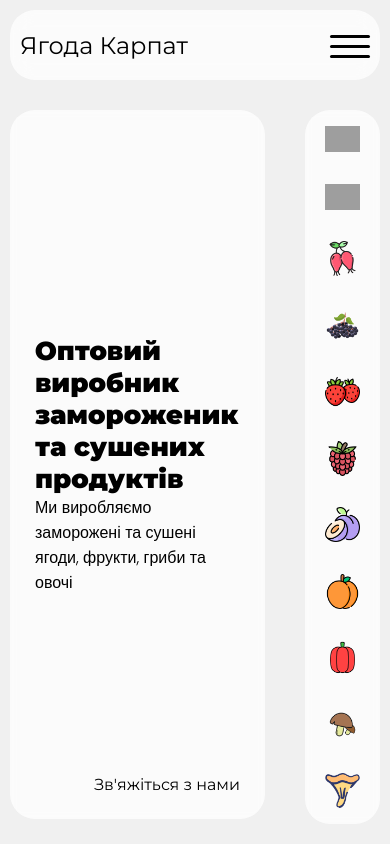
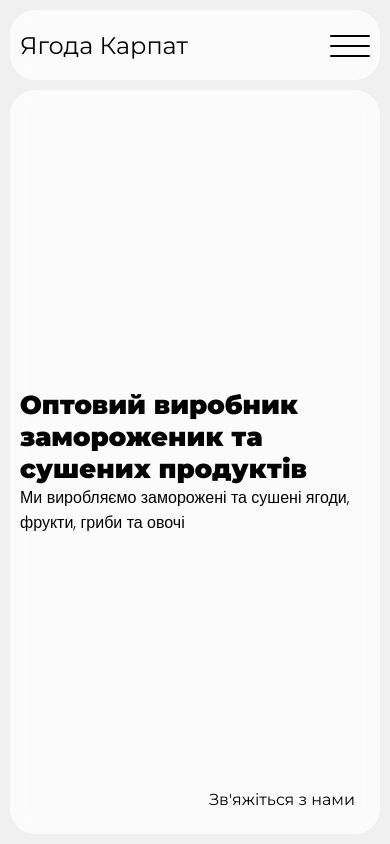
Before and after one commit to heeeyooo/yagoda-karpat-ua, a React (Vite) app: page / in a window 390 px wide. Shown: the top 844 px of the page. Built offline with nearby package versions, Linux system fonts and the light colour scheme; grey boxes are pictures that could not be loaded; a web font is replaced by a local one.

Commit message:
v2.0.4 Fix bugs

```diff
--- a/src/App.scss
+++ b/src/App.scss
@@ -17,6 +17,8 @@ body {
     min-height: 100vh;
     color: #000;
     overflow: hidden;
+    padding: 120px 25px 0;
+    // margin: 25px;
 }
 
 .body--active {
@@ -31,3 +33,15 @@ body {
 .wrapper {
     display: none;
 }
+
+@media (max-width: 900px) {
+    body {
+        padding: 100px 15px 0;
+    }
+}
+
+@media (max-width: 600px) {
+    body {
+        padding: 90px 10px 0;
+    }
+}
--- a/src/components/BurgerBtn/BurgerBtn.scss
+++ b/src/components/BurgerBtn/BurgerBtn.scss
@@ -1,8 +1,5 @@
 .burger-btn {
-    // position: fixed;
     position: relative;
-    // top: 40px;
-    // right: 50px;
     height: 0;
     width: 40px;
     padding: 20px 0;
@@ -12,10 +9,10 @@
 }
 
 .burger-btn::before {
+    content: "";
     position: absolute;
-    content: "";
-    height: 3px;
-    border-radius: 1.5px;
+    height: 2px;
+    border-radius: 1px;
     width: 100%;
     background: #000;
     transform: translateY(-10px);
@@ -27,13 +24,12 @@
 }
 
 .burger-btn::after {
+    content: "";
     position: absolute;
-    content: "";
-    height: 3px;
-    border-radius: 1.5px;
+    height: 2px;
+    border-radius: 1px;
     width: 100%;
     background: #000;
-
     transform: translateY(10px);
     transition: transform 0.3s;
 }
@@ -44,10 +40,10 @@
 
 .burger-btn__line {
     position: absolute;
-    height: 3px;
+    height: 2px;
     width: 100%;
     background: #000;
-    border-radius: 1.5px;
+    border-radius: 1px;
     opacity: 1;
     transition: all 0.3s;
 }
--- a/src/pages/Home/Home.jsx
+++ b/src/pages/Home/Home.jsx
@@ -47,8 +47,7 @@ const Home = () => {
                 <a className="contact-us-btn" href="#section4">
                     Зв'яжіться з нами
                 </a>
-            </div>
-            <div className="home-container__product-wrapper">
+                {/* <div className="home-container__product-wrapper">
                     {productsData.map((product) => {
                         return (
                             <a
@@ -66,6 +65,7 @@ const Home = () => {
                             </a>
                         );
                     })}
+                </div> */}
             </div>
         </div>
     );
--- a/src/pages/Home/Home.scss
+++ b/src/pages/Home/Home.scss
@@ -1,67 +1,49 @@
+@use "./../../mixins" as *;
+
 .none {
     display: none !important;
 }
 
 .home-container {
     position: relative;
-    height: 100svh;
-    width: 100%;
-    display: flex;
-    flex-direction: column;
-    justify-content: center;
-    align-items: center;
-}
-
-.home-video {
-    position: absolute;
-    height: 100%;
-    width: 100%;
-    object-fit: cover;
-    object-position: center;
-}
-
-@keyframes revealVideo {
-    to {
-        opacity: 1;
-    }
+    min-height: 100vh;
+    // display: flex;
+    // flex-direction: column;
+    // justify-content: center;
+    // align-items: center;
 }
 
 .home-container__wrapper {
-    position: absolute;
-    top: 125px;
-    left: 25px;
-    right: 25px;
-    bottom: 150px;
-    display: flex;
-    justify-content: center;
-    align-items: center;
+    position: relative;
+    min-height: calc(100vh - 145px);
+    @include flex-center;
     flex-direction: column;
     background: rgba(255, 255, 255, 0.75);
-    -webkit-backdrop-filter: blur(5px);
-    backdrop-filter: blur(5px);
+    @include glass-effect;
     border-radius: 25px;
     padding: 0 25px;
-    opacity: 0;
-    transform: translateX(-50px);
-    animation: revealHomeContainer 1s 3s forwards;
+    // opacity: 0;
+    // transform: translateX(-50px);
+    // animation: revealHomeContainer 1s 3s forwards;
 }
 
 .home-container__product-wrapper {
     position: absolute;
     bottom: 25px;
-    left: 25px;
-    right: 25px;
-    height: 100px;
+    // left: 25px;
+    // right: 25px;
+    width: 100%;
+    // height: 100px;
     display: flex;
-    justify-content: space-around;
+    justify-content: space-evenly;
     align-items: center;
-    border-radius: 25px;
-    background: rgba(255, 255, 255, 0.75);
-    -webkit-backdrop-filter: blur(5px);
-    backdrop-filter: blur(5px);
-    opacity: 0;
-    transform: translateX(50px);
-    animation: revealHomeContainer 1s 3s forwards;
+    // border-radius: 25px;
+    // background: rgba(255, 255, 255, 0.75);
+    // -webkit-backdrop-filter: blur(5px);
+    // backdrop-filter: blur(5px);
+    // opacity: 0;
+    // transform: translateX(50px);
+    // animation: revealHomeContainer 1s 3s forwards;
 }
 
 @keyframes revealHomeContainer {
@@ -140,15 +122,10 @@
     transform-origin: bottom left;
 }
 
-@media screen and (max-width: 900px) {
-    .home-container {
-        padding: 0 25px;
-    }
-
+@media (max-width: 900px) {
     .home-container__wrapper {
-        left: 25px;
-        right: 25px;
-        bottom: 125px;
+        min-height: calc(100vh - 115px);
+        padding: 0 15px;
     }
 
     .home-container__product-wrapper {
@@ -159,34 +136,38 @@
     }
 }
 
-@media screen and (max-width: 650px) {
+@media (max-width: 600px) {
     .home-container__wrapper {
-        position: absolute;
-        top: 110px;
-        left: 10px;
-        right: 125px;
-        bottom: 25px;
-        display: flex;
-        flex-direction: column;
-        justify-content: center;
-        align-items: center;
-        border-radius: 25px;
-        padding: 0 25px;
+        min-height: calc(100vh - 100px);
+        padding: 0 10px;
     }
+    // .home-container__wrapper {
+    //     position: absolute;
+    //     top: 110px;
+    //     left: 10px;
+    //     right: 125px;
+    //     bottom: 25px;
+    //     display: flex;
+    //     flex-direction: column;
+    //     justify-content: center;
+    //     align-items: center;
+    //     border-radius: 25px;
+    //     padding: 0 25px;
+    // }
 
-    .home-container__product-wrapper {
-        position: absolute;
-        top: 110px !important;
-        bottom: 20px !important;
-        width: 75px;
-        right: 10px !important;
-        height: auto;
-        left: auto;
-        border-radius: 25px;
-        display: flex;
-        flex-direction: column;
-        justify-content: space-around;
-    }
+    // .home-container__product-wrapper {
+    //     position: absolute;
+    //     top: 110px !important;
+    //     bottom: 20px !important;
+    //     width: 75px;
+    //     right: 10px !important;
+    //     height: auto;
+    //     left: auto;
+    //     border-radius: 25px;
+    //     display: flex;
+    //     flex-direction: column;
+    //     justify-content: space-around;
+    // }
     .home-container__product-wrapper img {
         width: 35px;
     }
@@ -194,17 +175,17 @@
         right: 50%;
         transform: translateX(50%);
     }
-    .home-container__product-wrapper a::before {
-        top: 50% !important;
-        transform: translateY(-50%);
-        right: 35px;
-        opacity: 0;
-    }
+    // .home-container__product-wrapper a::before {
+    //     top: 50% !important;
+    //     transform: translateY(-50%);
+    //     right: 35px;
+    //     opacity: 0;
+    // }
 
-    .home-container__product-wrapper a:hover::before {
-        bottom: auto;
-        right: 45px;
-        opacity: 1;
-        transition: all 0.5s;
-    }
+    // .home-container__product-wrapper a:hover::before {
+    //     bottom: auto;
+    //     right: 45px;
+    //     opacity: 1;
+    //     transition: all 0.5s;
+    // }
 }
```
Lines whose indentation alone changed are shown as unchanged.
